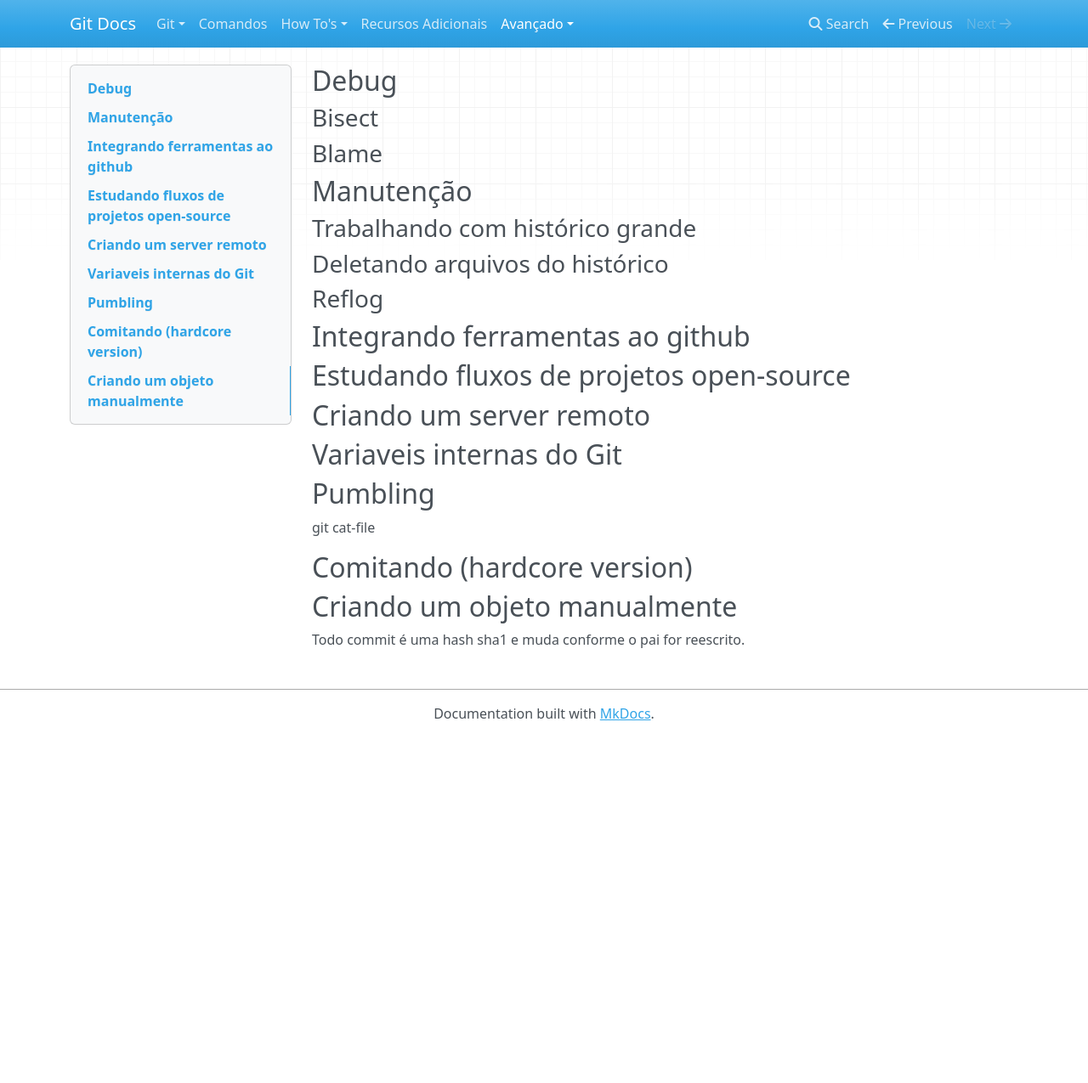
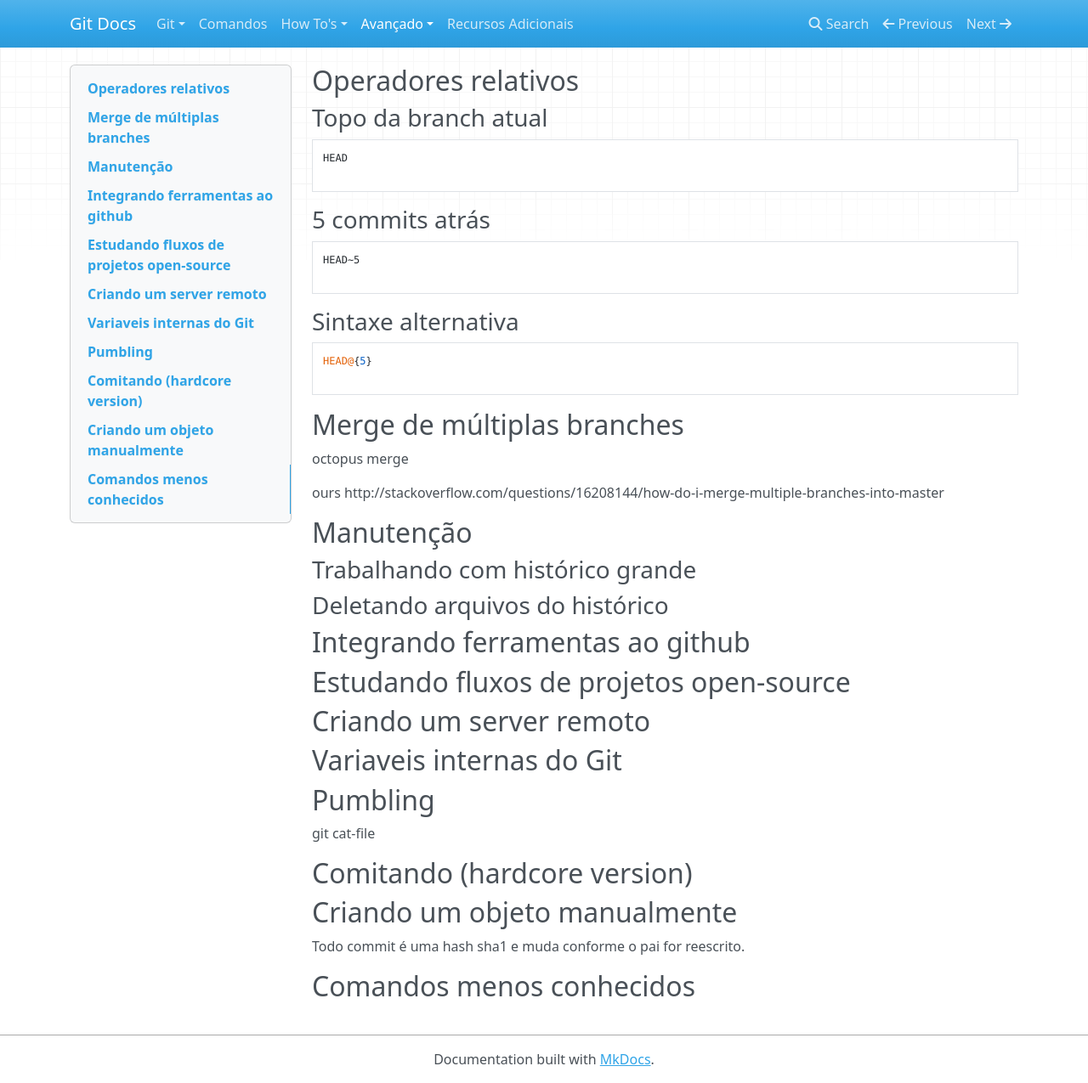
Before and after one commit to jeanCarloMachado/git_course, an MkDocs documentation site: the page built from docs/17_avancado.md, in a window 1280 px wide and 1275 px high. Shown: the whole window at 85% size. Built offline with MkDocs 1.6.1, drawn with Linux system fonts in a browser that asks for light colours; nearby versions of some CDN libraries; old or Windows-style settings are respelled for this version of MkDocs.

Commit message:
improved advanced section

````diff
--- a/docs/17_avancado.md
+++ b/docs/17_avancado.md
@@ -1,16 +1,41 @@
-Debug
------
+Operadores relativos
+--------------------
 
-### Bisect
-### Blame
+### Topo da branch atual
+
+```
+HEAD
+
+```
+
+### 5 commits atrás
+
+```
+HEAD~5
+
+```
+
+### Sintaxe alternativa
+
+```
+HEAD@{5}
+
+```
+
+Merge de múltiplas branches
+---------------------------
+
+octopus merge
+
+ours
+http://stackoverflow.com/questions/16208144/how-do-i-merge-multiple-branches-into-master
 
 Manutenção
 ----------
 
 ### Trabalhando com histórico grande
+
 ### Deletando arquivos do histórico
-### Reflog
-
 
 Integrando ferramentas ao github
 --------------------------------
@@ -37,3 +62,6 @@ Criando um objeto manualmente
 
 
 Todo commit é uma hash sha1 e muda conforme o pai for reescrito.
+
+Comandos menos conhecidos
+-------------------------
--- a/mkdocs.yml
+++ b/mkdocs.yml
@@ -16,8 +16,9 @@ pages:
     - Desfazendo: '11_desfazendo.md'
     - Reescrevendo Histórico: '12_reescrevendo-historico.md'
     - Remotos: '13_remotos.md'
-    - Github: '14_Github.md'
+    - Github: '14_github.md'
     - Ferramentas Auxiliares: '15_ferramentas-auxiliares-e-produtividade.md'
-- Recursos Adicionais: '16_recursos_adicionais.md'
 - Avançado:
     - Indice: '17_avancado.md'
+    - Comandos Menos comuns: 'comandos_menos_comuns.md'
+- Recursos Adicionais: '16_recursos_adicionais.md'
````
Also changed, not shown: docs/10_merges.md (+9 -0 lines), docs/comandos_menos_comuns.md (added, +30 -0 lines).
